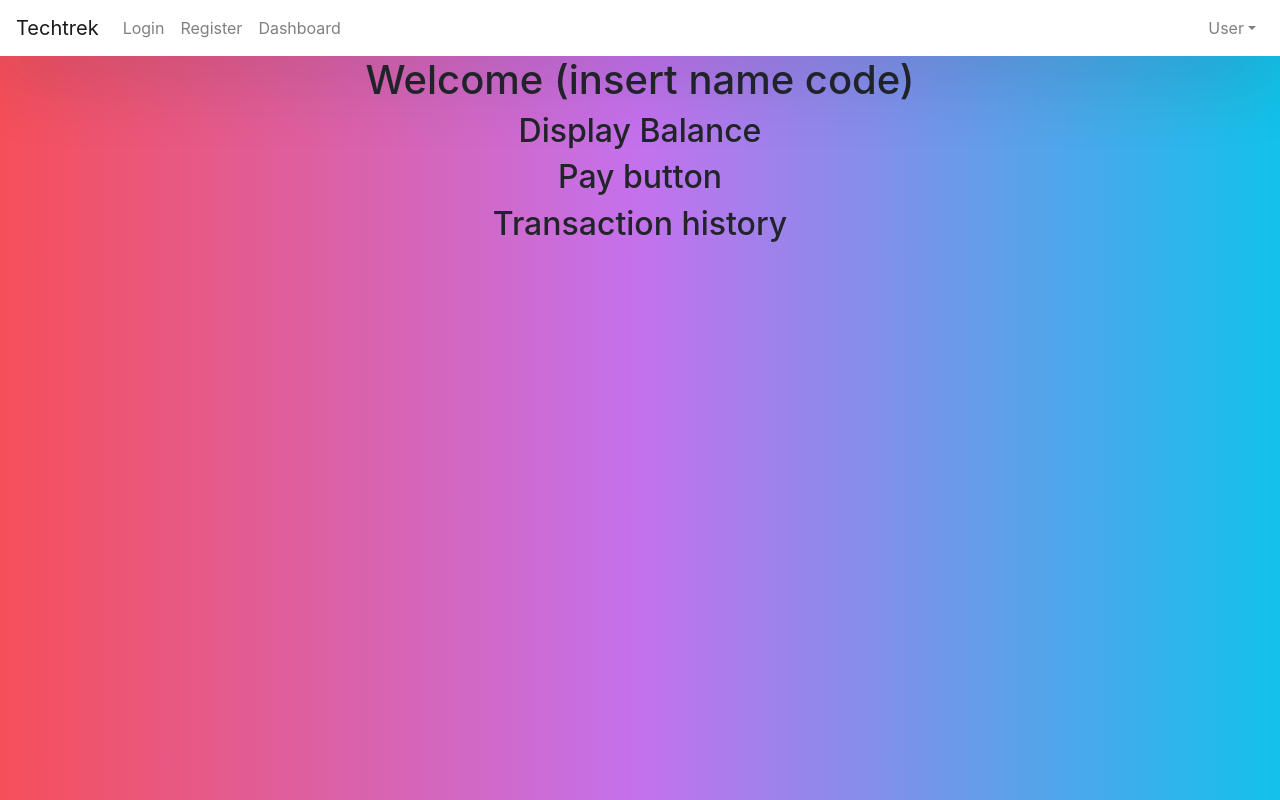
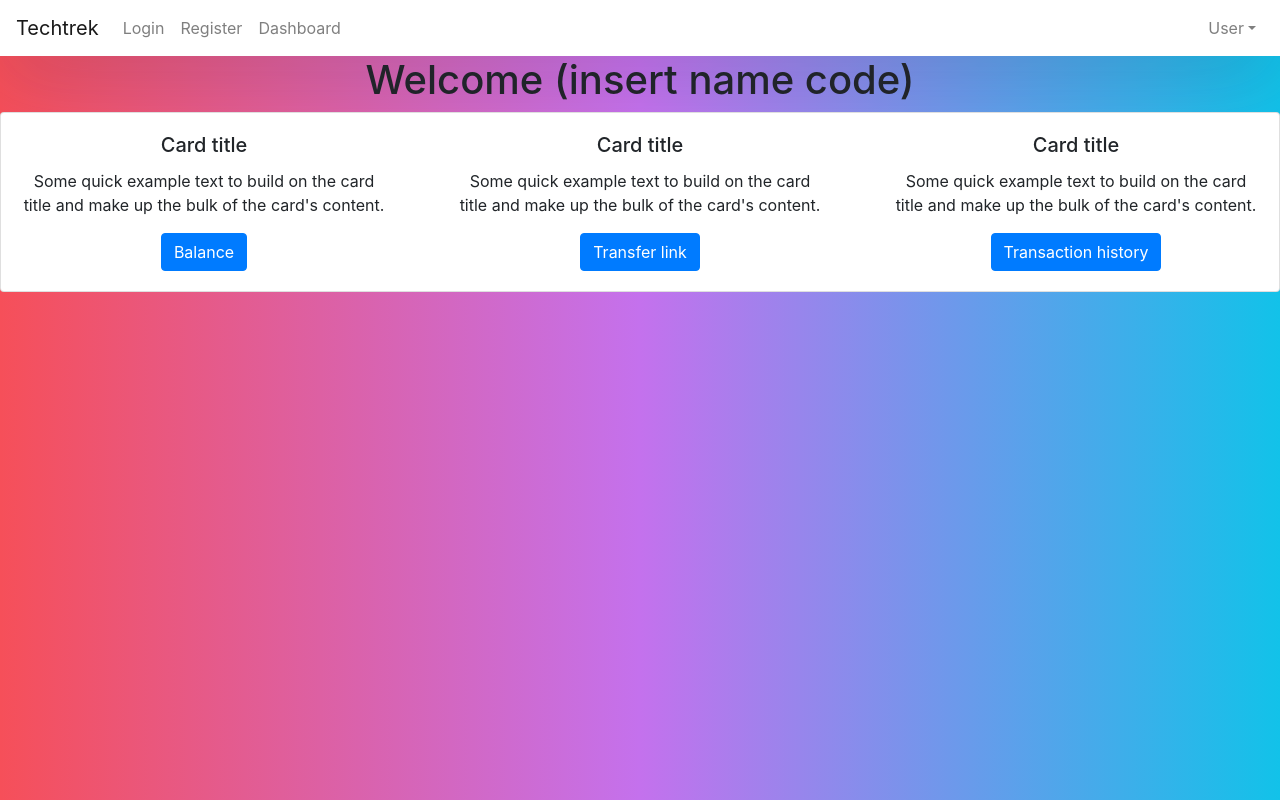
Before and after one commit to e0176881/SEED2021_TT2_Room-12, a React (Create React App) app: page /dashboard in a window 1280 px wide. Built offline with nearby package versions, Linux system fonts and the light colour scheme.

Commit message:
added dashboard placeholders

```diff
--- a/src/components/dashboard.js
+++ b/src/components/dashboard.js
@@ -4,9 +4,31 @@
   return (
     <div className="App">
       <h1>Welcome (insert name code)</h1>
-      <h2>Display Balance</h2>
-      <h2>Pay button</h2>
-      <h2>Transaction history</h2>
+      <div class="card">
+          <div class="row">
+                <div class="col-sm-6 col-lg-4">
+                    <div class="card-body">
+                        <h5 class="card-title">Card title</h5>
+                        <p class="card-text">Some quick example text to build on the card title and make up the bulk of the card's content.</p>
+                        <a href="#" class="btn btn-primary">Balance</a>
+                    </div>
+                </div>
+                <div class="col-sm-6 col-lg-4">
+                    <div class="card-body">
+                        <h5 class="card-title">Card title</h5>
+                        <p class="card-text">Some quick example text to build on the card title and make up the bulk of the card's content.</p>
+                        <a href="#" class="btn btn-primary">Transfer link</a>
+                    </div>
+                </div>
+                <div class="col-sm-6 col-lg-4">
+                    <div class="card-body">
+                        <h5 class="card-title">Card title</h5>
+                        <p class="card-text">Some quick example text to build on the card title and make up the bulk of the card's content.</p>
+                        <a href="#" class="btn btn-primary">Transaction history</a>
+                    </div>
+                </div>
+            </div>
+        </div>
     </div>
   );
 };
```
